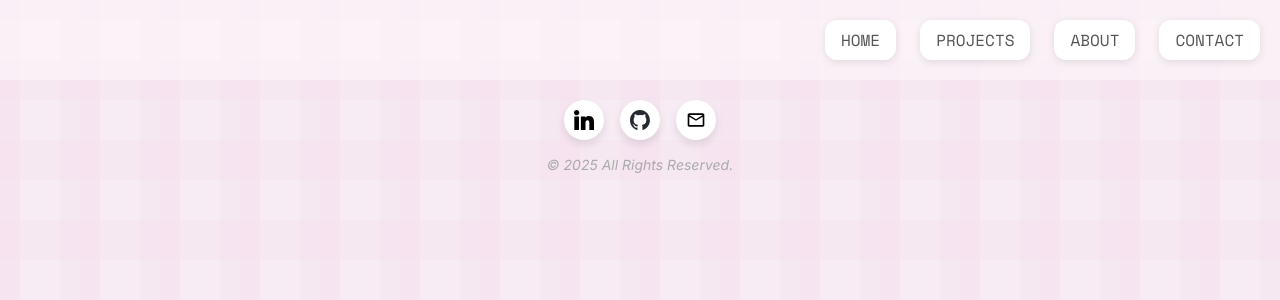
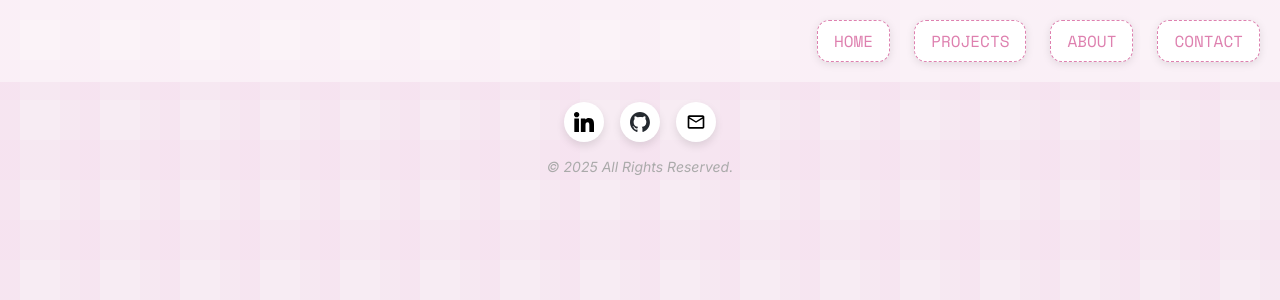
Before and after one commit to mfederipe/portfolio, a React (Vite) app: page / in a window 1280 px wide. Shown: the top 300 px of the page. Built offline with nearby package versions, Linux system fonts and the light colour scheme.

Commit message:
Update Header styling

```diff
--- a/src/components/Header/Header.scss
+++ b/src/components/Header/Header.scss
@@ -11,12 +11,13 @@
   }
 
   &__link {
-    color: #555;
+    color: #de80af;
     text-decoration: none;
     padding: 0.5rem 1rem;
     border-radius: 0.75rem;
     background-color: #fff;
     box-shadow: 0 0.125rem 0.5rem rgba(0, 0, 0, 0.1);
+    border: 0.0625rem dashed #de80af;
     transition: all 0.3s ease;
     text-transform: uppercase;
     position: relative;
@@ -24,12 +25,12 @@
 
     &:hover {
       background-color: #fff;
-      transform: scale(1.05);
+      text-decoration: underline;
     }
 
     &:focus {
       outline: none;
-      box-shadow: 0 0 0 0.125rem #dedede;
+      text-decoration: underline;
     }
   }
 }
```
